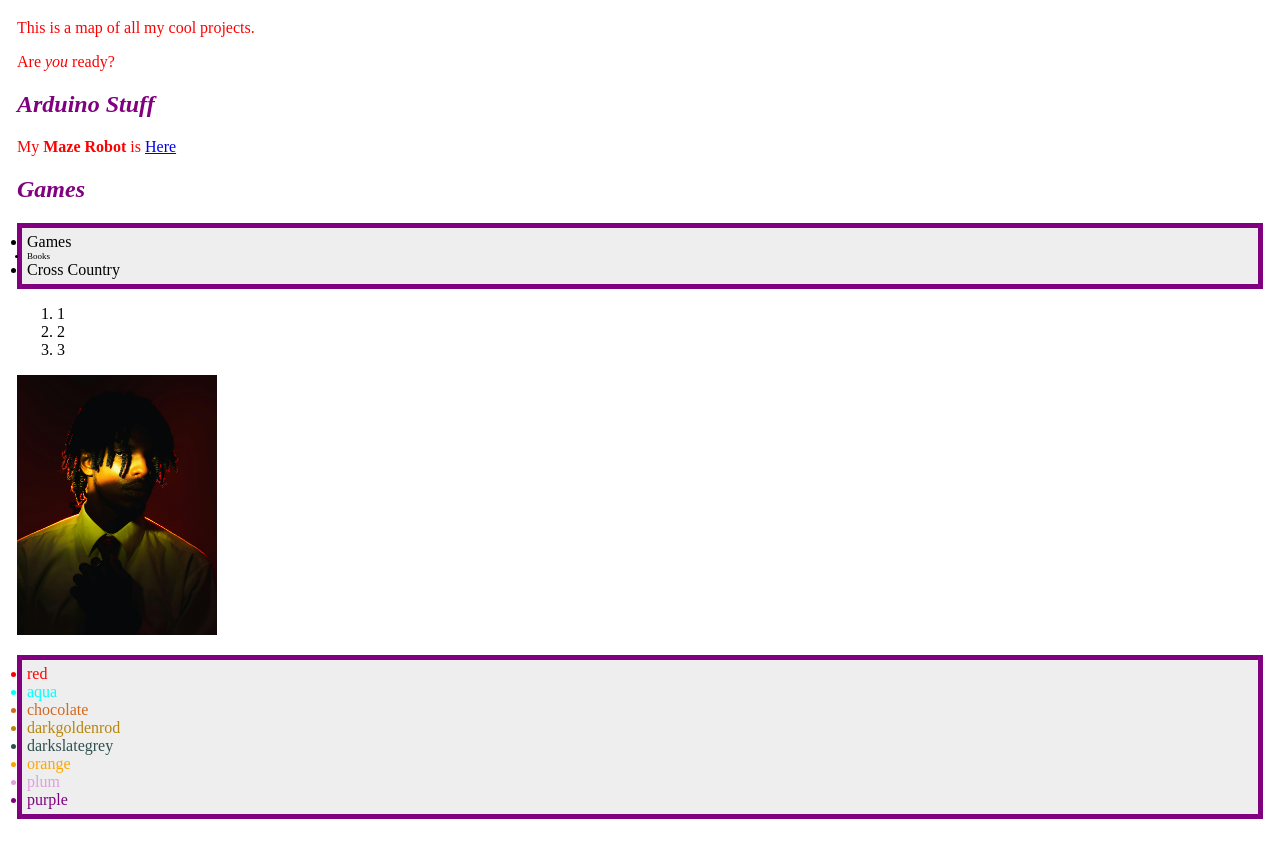
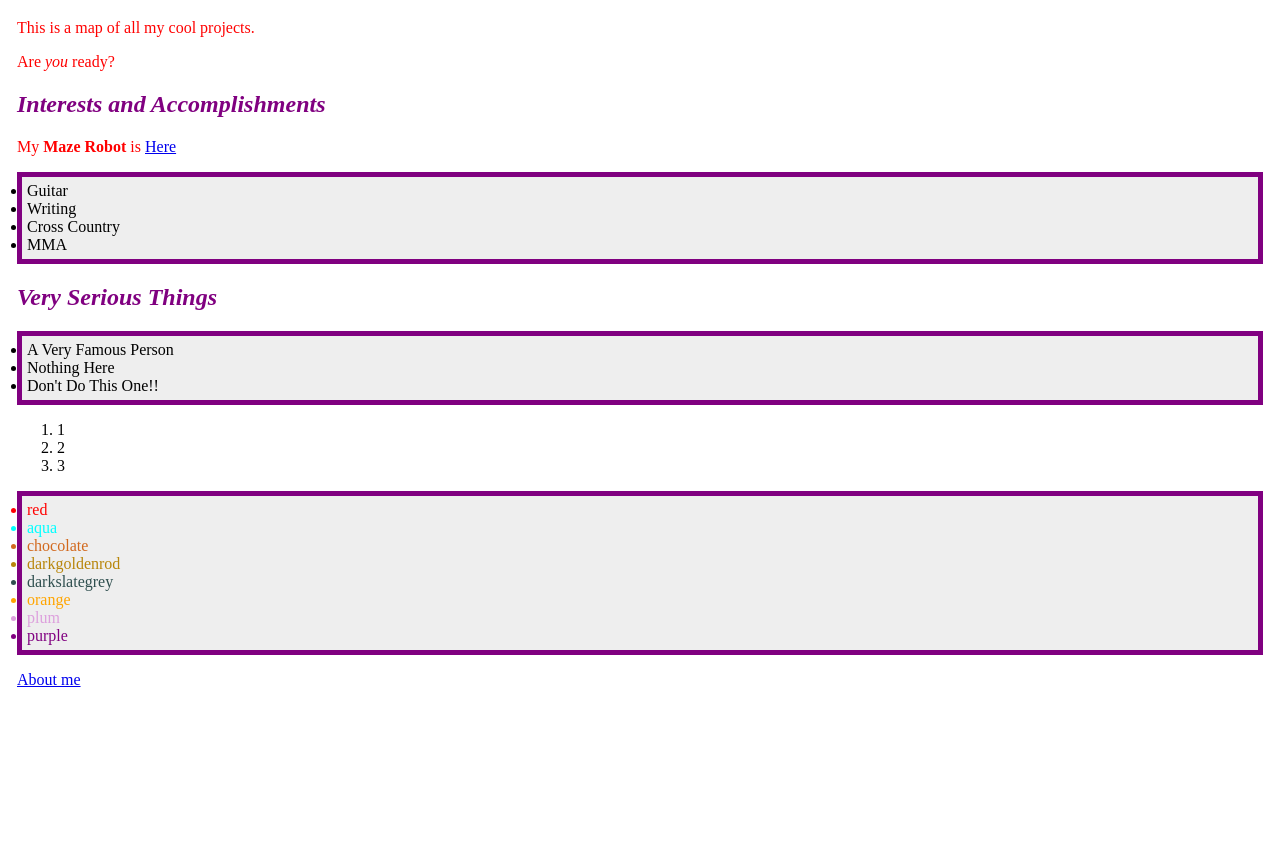
Before and after one commit to ShanetheMorgan/ShanetheMorgan.github.io, a plain HTML site: page index.html in a window 1280 px wide. Shown: the part 80-924 px from the top of the page. After the commit the page ends 800 px from the top, so only its background shows below. Drawn offline with Linux system fonts and the light colour scheme.

Commit message:
Begining Final Project

```diff
--- a/index.html
+++ b/index.html
@@ -10,21 +10,27 @@
     <h1>The Morgan's Main Master Map</h1>
         <P>This is a map of all my cool projects.</P>
         <P>Are <em>you</em> ready?</P>
-    <h2 class="fun-stuff">Arduino Stuff</h2>
+    <h2 class="fun-stuff">Interests and Accomplishments</h2>
         <p> My <strong>Maze Robot</strong> is <a href="https://docs.google.com/document/d/1Yz24Hqt-jYFsE0LxQwQIGw9IaSZXIxH2pJIrz0ie-Wo/edit#heading=h.kpitwfq4bejw">Here</a> </p>
-    <h2 class="fun-stuff"> Games</h2>
+        <ul>
+            <li><a>Guitar</a></li>
+            <li><a>Writing</a></li>
+            <li><a>Cross Country</a></li>
+            <li><a>MMA</a></li>
+        </ul>
+    <h2 class="fun-stuff"> Very Serious Things</h2>
     <ul>
-        <li>Games</li>
-        <li id="books">Books</li>
-        <li>Cross Country</li>
+        <li> <a>A Very Famous Person</a></li>
+        <li> <a> Nothing Here</a></li>
+        <li> <a> Don't Do This One!!</a></li>
     </ul>
     <ol>
         <li>1</li>
         <li>2</li>
         <li>3</li>
     </ol>
-    <img src="Images/pexels-fireworks-uche-20463326.jpg" alt="This is a random guy I found" style="width:200px;height:100%;">
     <script src="Scripts/forloops.js"></script>
     <script src="Scripts/dynamic.js"></script>
+    <p><a href="https://shanethemorgan.github.io/about"> About me</a> </p>
 </body>
 </html>
```
